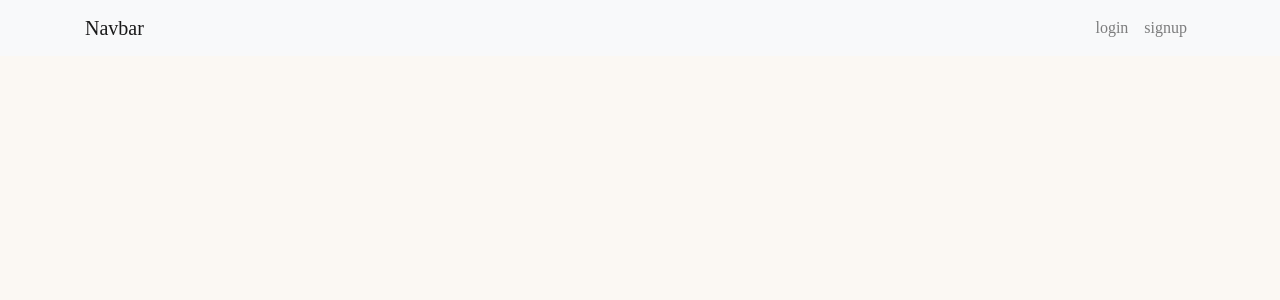
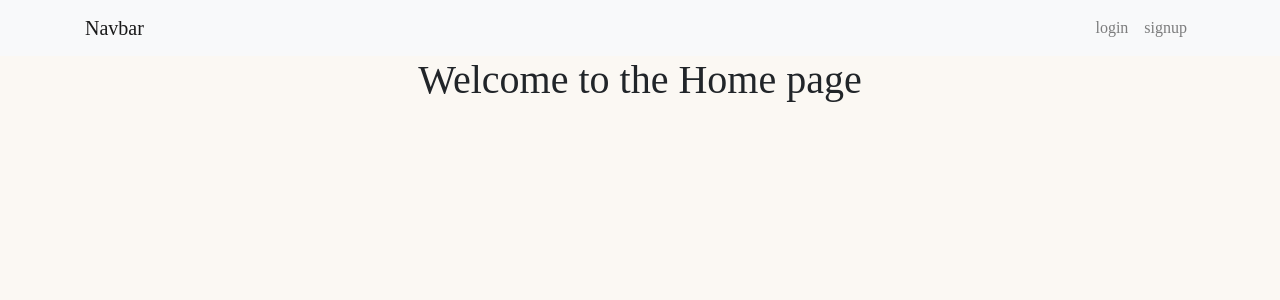
Before and after one commit to yywill/my-vue, a Vue app: page /#/home in a window 1280 px wide. Before the commit this address led to /#/. Shown: the top 300 px of the page. Built offline with nearby package versions, Linux system fonts and the light colour scheme.

Commit message:
home page done

```diff
--- a/src/main.js
+++ b/src/main.js
@@ -14,7 +14,7 @@ Vue.use(VueRouter)
 
 import Login from './views/Login.vue'
 import Signup from './views/Signup.vue'
-
+import Home from './views/Home.vue'
 // 2. 定义路由
 // 每个路由应该映射一个组件。 其中"component" 可以是
 // 通过 Vue.extend() 创建的组件构造器，
@@ -22,18 +22,26 @@ import Signup from './views/Signup.vue'
 // 我们晚点再讨论嵌套路由。
 const routes = [
     {path: '/login', component: Login},
-    {path: '/signup', component: Signup}
+    {path: '/signup', component: Signup},
+    {path: '/home', component: Home},
 ]
 
-// 3. 创建 router 实例，然后传 `routes` 配置
-// 你还可以传别的配置参数, 不过先这么简单着吧。
+// // 3. 创建 router 实例，然后传 `routes` 配置
+// // 你还可以传别的配置参数, 不过先这么简单着吧。
 const router = new VueRouter({
     routes // (缩写) 相当于 routes: routes
 })
 
 // router.start(App,"router-view")
 
+
+const auth = localStorage.getItem('auth');
+
+
 new Vue({
     router,
+    data:{
+        auth: auth? JSON.parse(auth) : {}
+    },
     render: h => h(App),
 }).$mount('#app')
--- a/src/router.js
+++ b/src/router.js
@@ -4,6 +4,7 @@ import VueRouter from 'vue-router'
 
 import Login from './views/Login.vue'
 import Signup from './views/Signup.vue'
+import Home from './views/Home.vue'
 
 Vue.config.productionTip = false
 
@@ -19,6 +20,10 @@ const Router = new VueRouter({
       path: '/signup',
       component: Signup
     },
+    {
+      path: '/home',
+      component: Home
+    },
   ]
 })
 
--- /dev/null
+++ b/src/views/Home.vue
@@ -0,0 +1,8 @@
+<template>
+    <div>
+        <h1 class="text-center my5">
+            Welcome to the Home page
+
+        </h1>
+    </div>
+</template>
--- a/src/views/Signup.vue
+++ b/src/views/Signup.vue
@@ -8,10 +8,10 @@
             <input v-model="name" type="text" placeholder="Name" class="form-control">
           </div>
           <div class="form-group">
-            <input v-model="email"  type="text" placeholder="EMail" class="form-control">
+            <input v-model="email" type="text" placeholder="EMail" class="form-control">
           </div>
           <div class="form-group">
-            <input v-model="password"  type="password" placeholder="password" class="form-control">
+            <input v-model="password" type="password" placeholder="password" class="form-control">
           </div>
           <div class="form-group text-center">
             <button @click="register()" class="btn form-control btn-success">Signup</button>
@@ -23,36 +23,42 @@
 </template>
 
 <script>
-import axios from 'axios';
+import axios from "axios";
 
 export default {
-    date(){
+  date() {
     return {
-            email: '',
-            name: '',
-            password: ''
-        }
-
+      email: "",
+      name: "",
+      password: ""
+    };
   },
-    methods:{
-        register(){
+  methods: {
+    register() {
       console.log(this.email, this.name, this.password);
-            axios.post("https://react-blog-api.bahdcasts.com/api/auth/register",{
+      axios
+        .post(
+          "https://react-blog-api.bahdcasts.com/api/auth/register",
+          {
             name: this.name,
             email: this.email,
             password: this.password
-            }, {
+          },
+          {
             headers: {
-                    'Access-Control-Allow-Origin': '*'
-  	            }
-            })
-            .then(res => {
-                console.log(res)
-            })
-            .catch(({response}) => {
-                console.error(response);
-            })
+              "Access-Control-Allow-Origin": "*"
             }
           }
+        )
+        .then(({data}) => {
+          localStorage.setItem('auth', JSON.stringify(data.data))
+          this.$root.auth = data.data;
+          this.$router.push('home')
+        })
+        .catch(({ response }) => {
+          console.log(response)
+        });
     }
+  }
+};
 </script>
```
Lines whose indentation alone changed are shown as unchanged.
